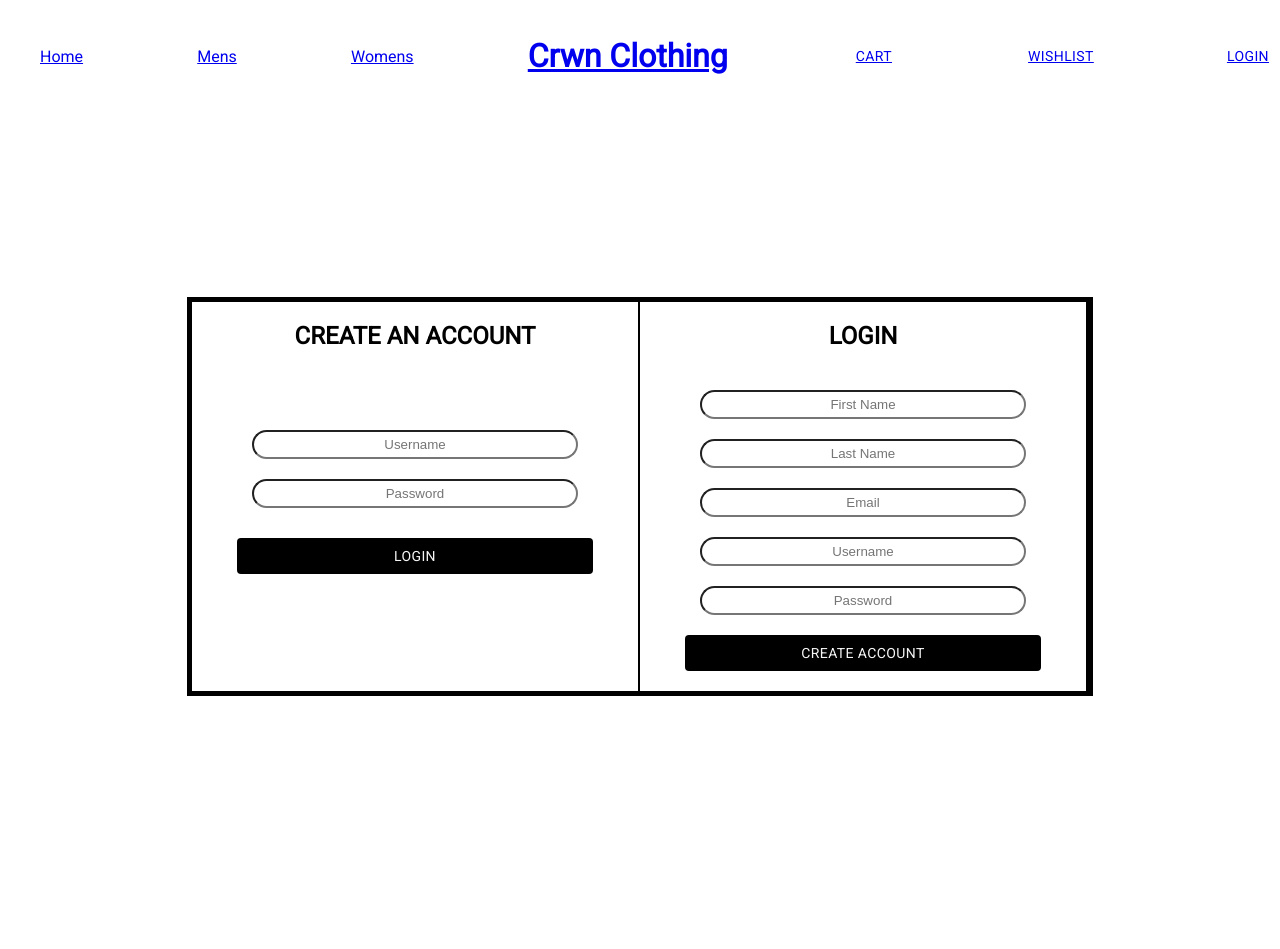
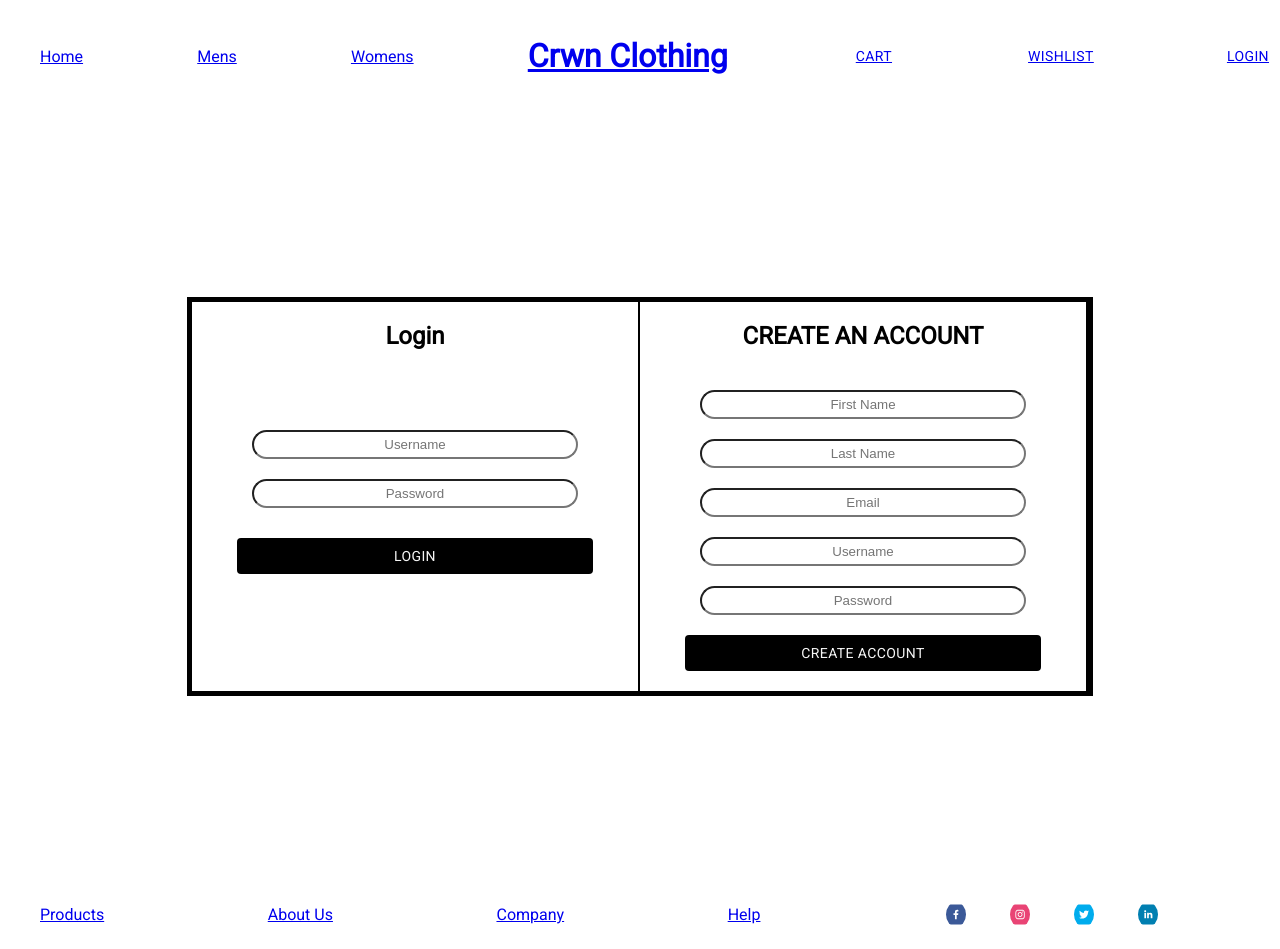
Before and after one commit to Crwn-Clothing/FrontEnd, a React (Create React App) app: page /login in a window 1280 px wide. Before the commit the page ends 896 px from the top, so only its background shows below. Built offline with nearby package versions, Linux system fonts and the light colour scheme.

Commit message:
added footer, working on redux now

```diff
--- a/package.json
+++ b/package.json
@@ -13,6 +13,7 @@
     "react-redux": "^7.1.3",
     "react-router-dom": "^5.1.2",
     "react-scripts": "3.3.0",
+    "react-social-icons": "^4.1.0",
     "redux": "^4.0.5"
   },
   "scripts": {
--- a/src/App.js
+++ b/src/App.js
@@ -4,6 +4,7 @@ import { NavBar } from "./components/nav-component/NavBar";
 
 import HomePage from "./components/pages/homepage/HomePage";
 import { LoginContainer } from "./components/Login/LoginContainer";
+import { Footer } from "./components/footer/footer";
 
 import "./App.scss";
 
@@ -13,6 +14,7 @@ const App = () => {
 			<NavBar />
 			<Route exact path="/" component={HomePage} />
 			<Route exact path="/login" component={LoginContainer} />
+			<Footer />
 			{/* <Route path="/mens" component={} /> */}
 		</div>
 	);
--- a/src/components/Login/Login.jsx
+++ b/src/components/Login/Login.jsx
@@ -16,7 +16,7 @@ export const Login = () => {
 	};
 	return (
 		<div className="login">
-			<h2>CREATE AN ACCOUNT</h2>
+			<h2>Login</h2>
 			<form className="login-form" id="input-login" onSubmit={handleSubmit}>
 				<input
 					placeholder="Username"
--- a/src/components/Login/SignUp.jsx
+++ b/src/components/Login/SignUp.jsx
@@ -19,7 +19,7 @@ export const SignUp = () => {
 	};
 	return (
 		<div className="login">
-			<h2>LOGIN</h2>
+			<h2>CREATE AN ACCOUNT</h2>
 			<form className="login-form" onSubmit={handleSubmit}>
 				<input
 					placeholder="First Name"
--- /dev/null
+++ b/src/components/footer/footer.jsx
@@ -0,0 +1,72 @@
+import React from "react";
+import { NavLink } from "react-router-dom";
+import Button from "@material-ui/core/Button";
+import { SocialIcon } from "react-social-icons";
+
+import "./footer.scss";
+
+export const Footer = () => {
+	return (
+		<div>
+			<div>
+				<ul className="nav-bar">
+					<li>
+						<NavLink exact to="/">
+							Products
+						</NavLink>
+					</li>
+					<li>
+						<NavLink exact to="/mens">
+							About Us
+						</NavLink>
+					</li>
+					<li>
+						<NavLink exact to="/womens">
+							Company
+						</NavLink>
+					</li>
+					<li>
+						<NavLink exact to="/">
+							Help
+						</NavLink>
+					</li>
+					<div id="social-media-icons">
+						<li>
+							<Button>
+								<SocialIcon
+									url="https://www.facebook.com/"
+									style={{ height: "25px", width: "20px" }}
+								/>
+							</Button>
+						</li>
+
+						<li>
+							<Button>
+								<SocialIcon
+									url="https://www.instagram.com/"
+									style={{ height: "25px", width: "20px" }}
+								/>
+							</Button>
+						</li>
+						<li>
+							<Button>
+								<SocialIcon
+									url="https://www.twitter.com/"
+									style={{ height: "25px", width: "20px" }}
+								/>
+							</Button>
+						</li>
+						<li>
+							<Button>
+								<SocialIcon
+									url="https://www.linkedin.com/"
+									style={{ height: "25px", width: "20px" }}
+								/>
+							</Button>
+						</li>
+					</div>
+				</ul>
+			</div>
+		</div>
+	);
+};
--- /dev/null
+++ b/src/components/footer/footer.scss
@@ -0,0 +1,4 @@
+#social-media-icons {
+	display: flex;
+	margin-right: 100px;
+}
--- a/src/components/nav-component/NavBar.jsx
+++ b/src/components/nav-component/NavBar.jsx
@@ -31,7 +31,7 @@ export const NavBar = () => {
 				</li>
 				<li>
 					<Button>
-						<NavLink exact to="/" activeClassName="selected">
+						<NavLink exact to="/cart" activeClassName="selected">
 							Cart
 						</NavLink>
 					</Button>
--- a/src/components/pages/menu-items/menu-items.jsx
+++ b/src/components/pages/menu-items/menu-items.jsx
@@ -1,5 +1,5 @@
 import React from "react";
-import { withRouter } from "react-router-dom";
+import { withRouter, NavLink } from "react-router-dom";
 
 import "./menu-items.scss";
 
@@ -13,8 +13,10 @@ const MenuItem = props => {
 				}}
 			/>
 			<div className="content">
-				<h1 className="title">{props.section.title.toUpperCase()}</h1>
-				<span className="subtitle">SHOP NOW</span>
+				<NavLink exact to={`${props.section.title}`}>
+					<h1 className="title">{props.section.title.toUpperCase()}</h1>
+					<span className="subtitle">SHOP NOW</span>
+				</NavLink>
 			</div>
 		</div>
 	);
--- a/src/components/pages/menu-items/menu-items.scss
+++ b/src/components/pages/menu-items/menu-items.scss
@@ -50,6 +50,10 @@
 		background-color: white;
 		opacity: 0.7;
 		position: absolute;
+		a {
+			text-decoration: none;
+			color: black;
+		}
 
 		.title {
 			font-weight: bold;
```
Also changed, not shown: 1 other file (tests, documents, lock files or other folders).
